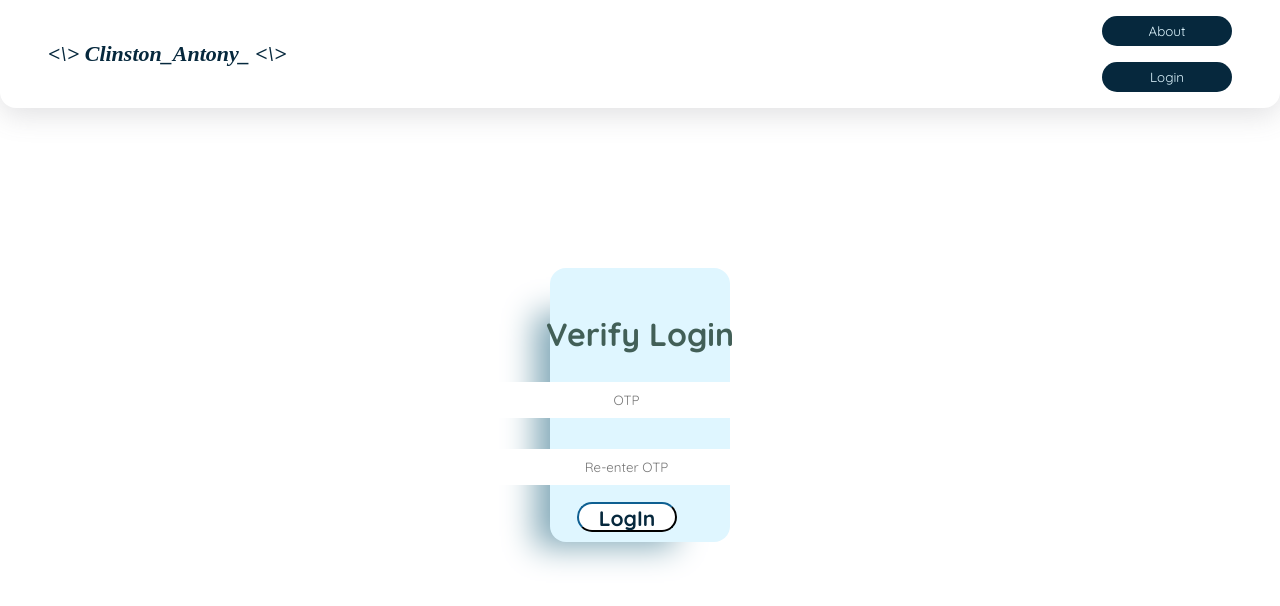
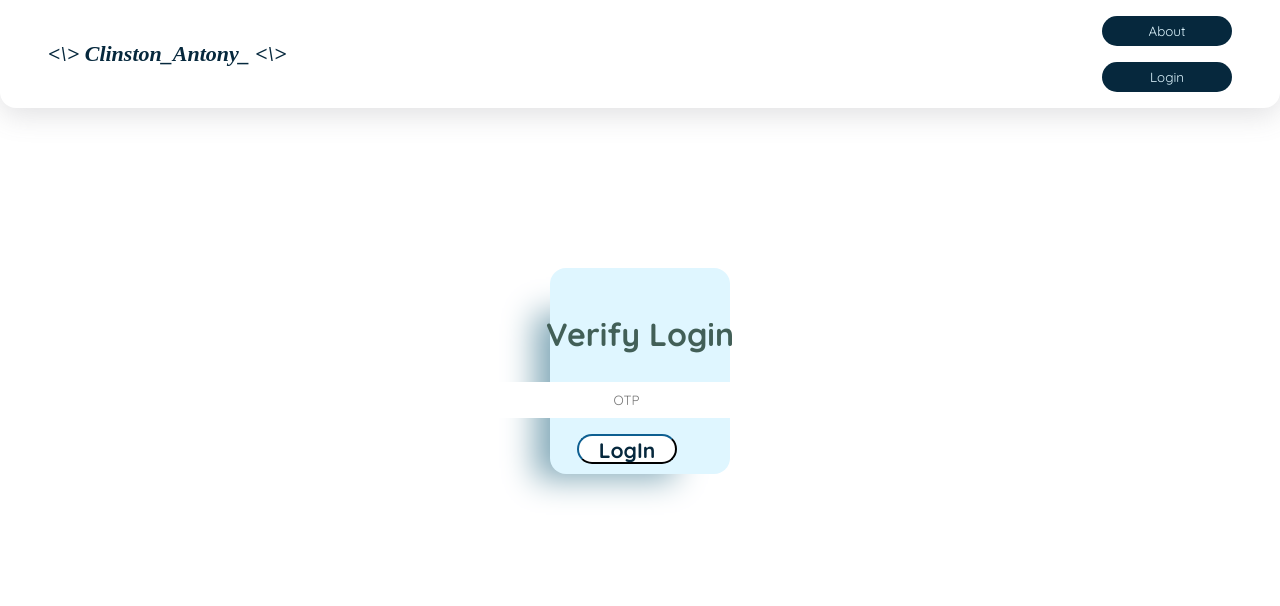
Before and after one commit to mrat0m/portfolio, a React (Create React App) app: page /login in a window 1280 px wide. Shown: the top 606 px of the page. Built offline with nearby package versions, Linux system fonts and the light colour scheme.

Commit message:
no changes

```diff
--- a/src/login.jsx
+++ b/src/login.jsx
@@ -51,9 +51,9 @@ const Login = () => {
                 <Base>
                     <input type='number' className='inputtag' name="OTP" placeholder='OTP' min="6" max="6" required />
                 </Base>
-                <Base>
+                {/* <Base>
                     <input type='number' className='inputtag' name="confirmOTP" placeholder='Re-enter OTP' min="6" max="6" required />
-                </Base>
+                </Base> */}
                 <Btn>
                     {/* <button type="submit" className="btn-login">Login</button> */}
                     LogIn
```
